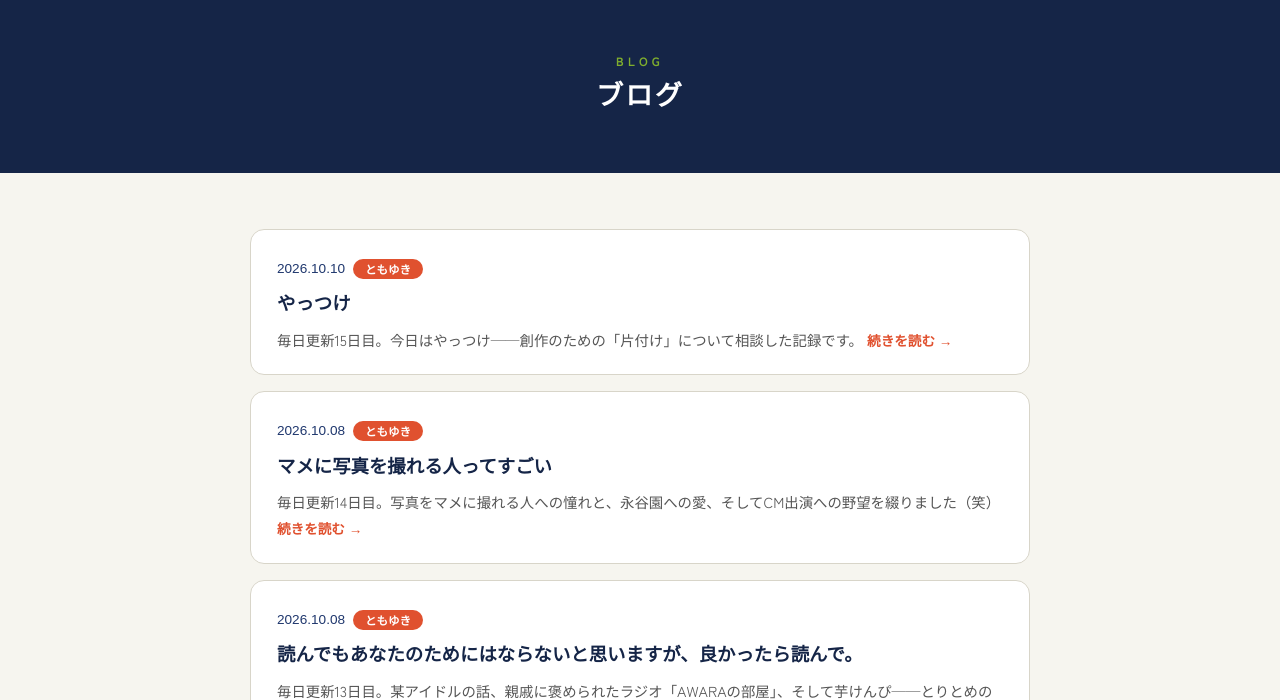
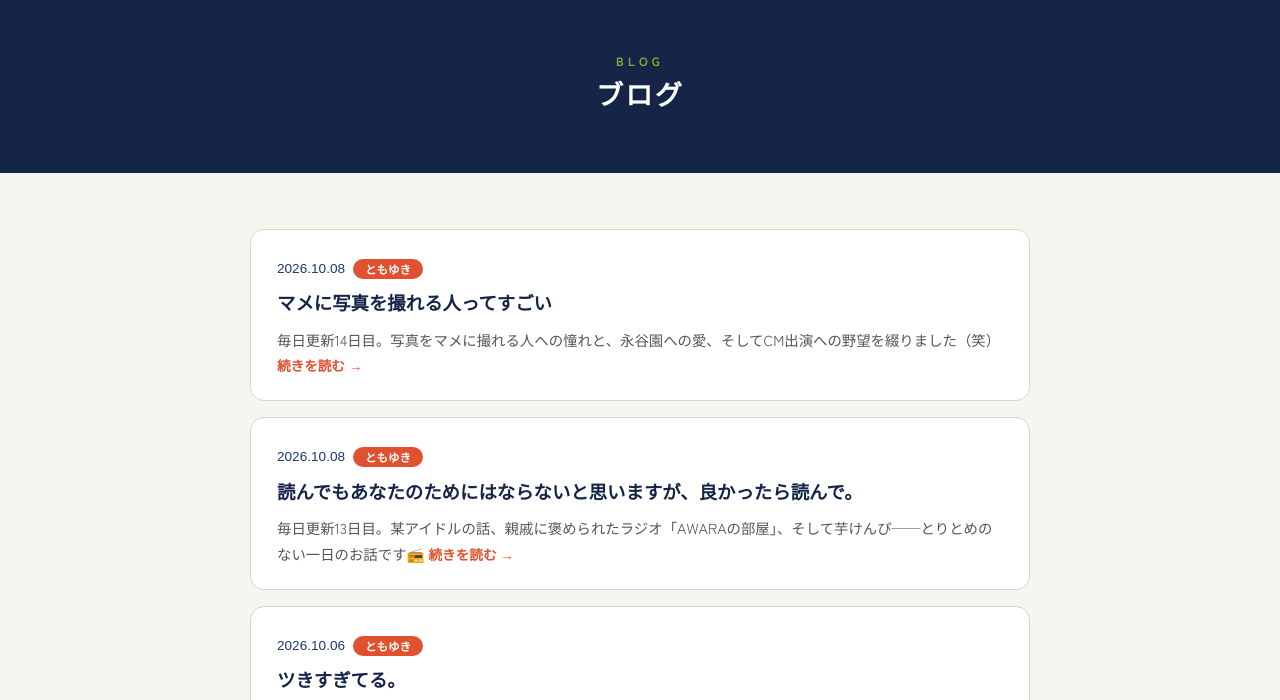
Before and after one commit to AWARA-OWARAI/awara-officialsite, a plain HTML site: page blog.html in a window 1280 px wide. Shown: the part 64-764 px from the top of the page. Drawn offline with Linux system fonts and the light colour scheme; a web font is replaced by a local one.

Commit message:
Add files via upload

```diff
--- a/blog.html
+++ b/blog.html
@@ -87,11 +87,6 @@ footer{background:var(--ai-deep);color:#93a5c8;text-align:center;padding:26px 20
 ================================================== -->
 <ul class="blog-list">
   <!-- ▼ 新しい記事はこのすぐ下に追加（一番上＝最新） -->
-  <li><a class="card" href="post-yattsuke.html">
-    <time datetime="2026-10-10">2026.10.10</time><span class="writer">ともゆき</span>
-    <h2>やっつけ</h2>
-    <p>毎日更新15日目。今日はやっつけ——創作のための「片付け」について相談した記録です。 <span class="more">続きを読む →</span></p>
-  </a></li>
   <li><a class="card" href="post-mame.html">
     <time datetime="2026-10-08">2026.10.08</time><span class="writer">ともゆき</span>
     <h2>マメに写真を撮れる人ってすごい</h2>
```
